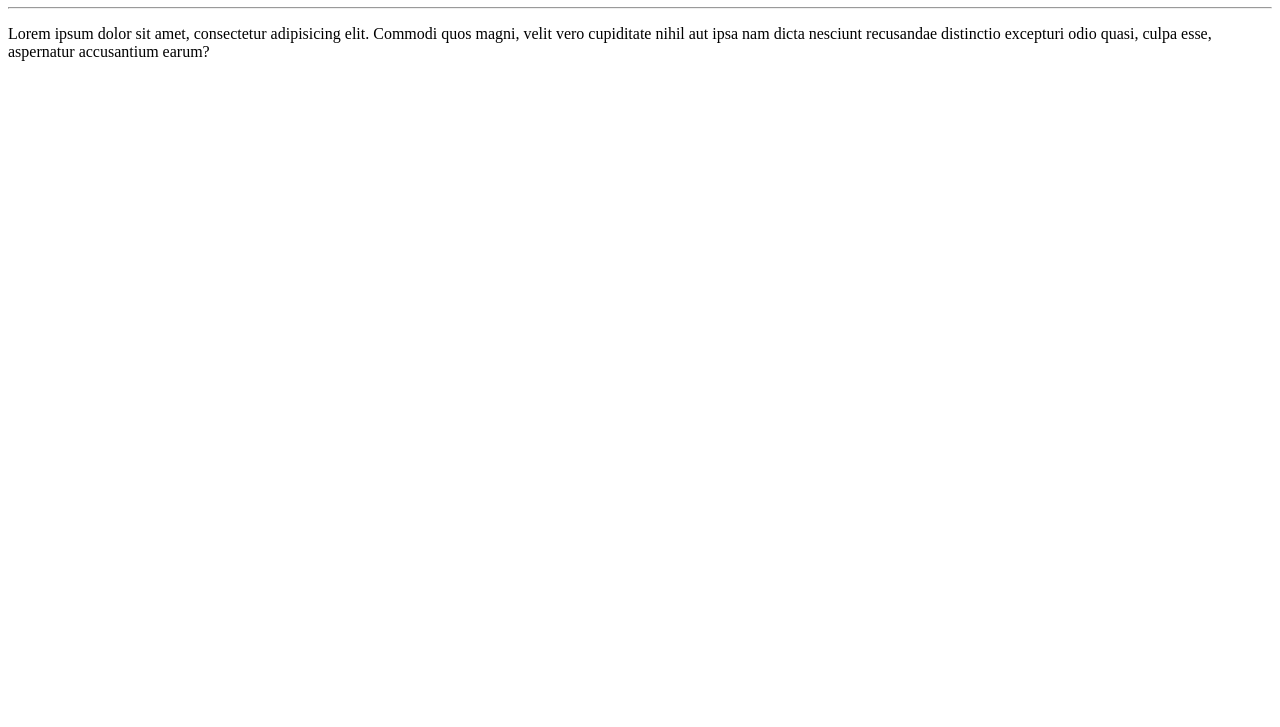
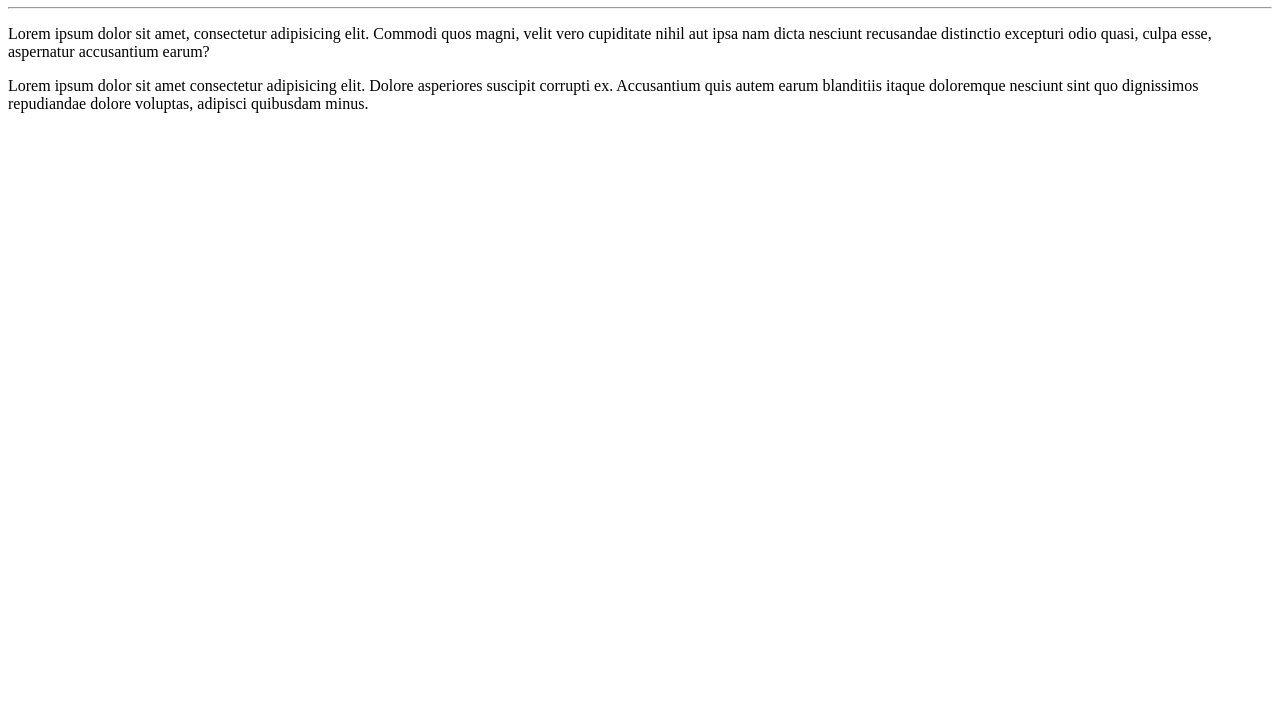
Before and after one commit to vits56/ola-mundo, a plain HTML site: page site-exemplo/index.html in a window 1280 px wide. Shown: the part 73-800 px from the top of the page. Drawn offline with Linux system fonts and the light colour scheme.

Commit message:
adicionei um paragrafo

```diff
--- a/site-exemplo/index.html
+++ b/site-exemplo/index.html
@@ -10,6 +10,6 @@
     <h1>olá,mundo!</h1>
     <hr>
     <p>Lorem ipsum dolor sit amet, consectetur adipisicing elit. Commodi quos magni, velit vero cupiditate nihil aut ipsa nam dicta nesciunt recusandae distinctio excepturi odio quasi, culpa esse, aspernatur accusantium earum?</p>
-
+    <p>Lorem ipsum dolor sit amet consectetur adipisicing elit. Dolore asperiores suscipit corrupti ex. Accusantium quis autem earum blanditiis itaque doloremque nesciunt sint quo dignissimos repudiandae dolore voluptas, adipisci quibusdam minus.</p>
 </body>
 </html>
```
